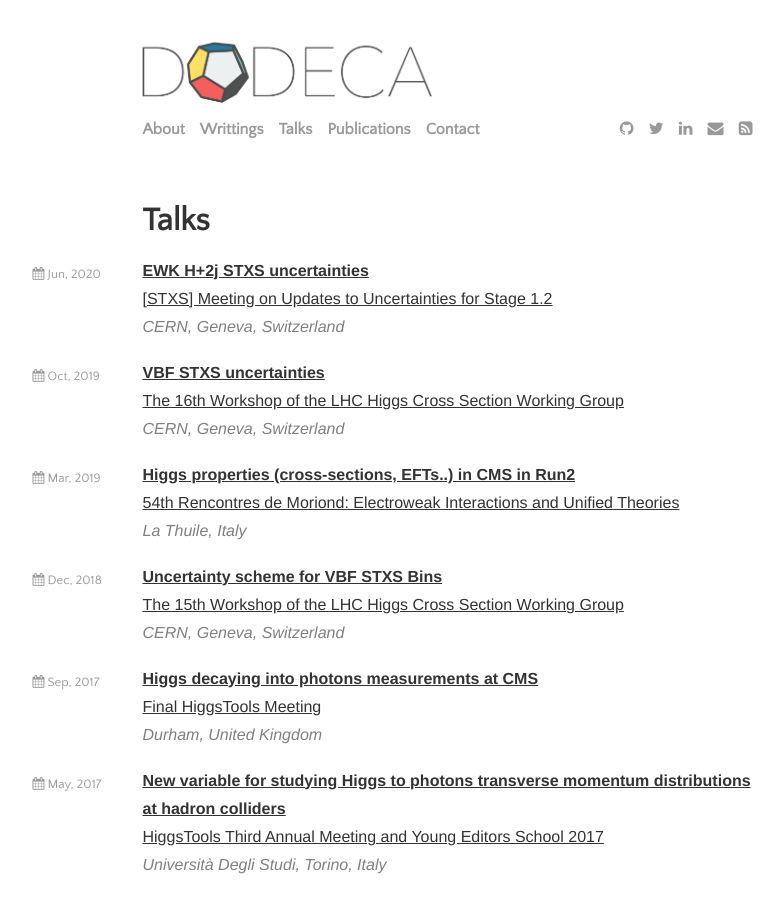
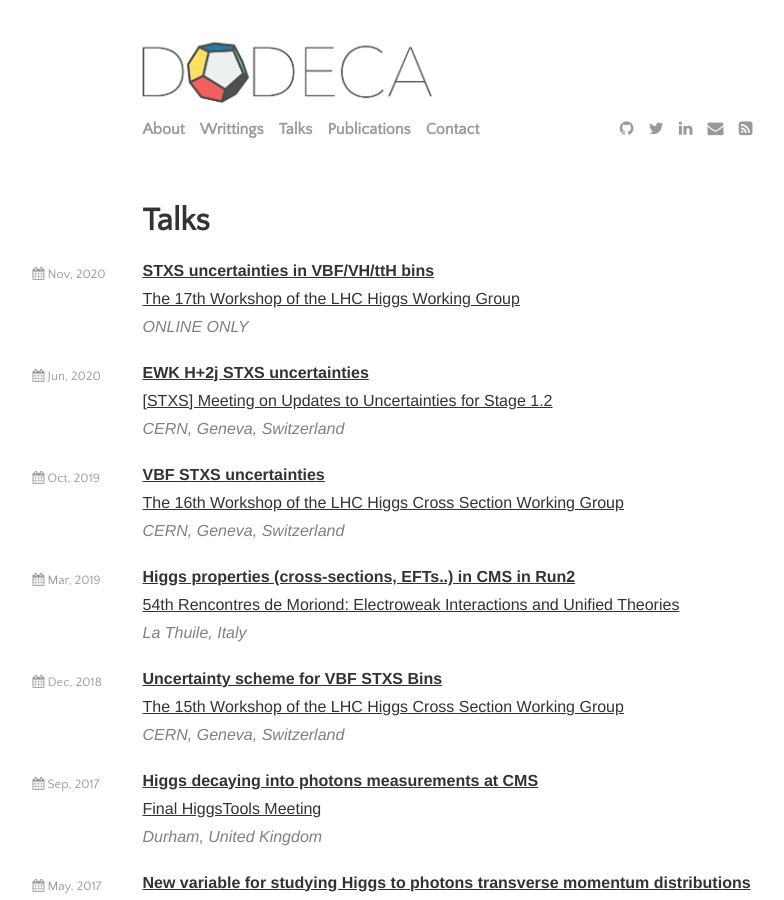
Before and after one commit to yhaddad/yhaddad.github.io, a Jekyll site: the page built from menu/talks.md, in a window 1280 px wide and 900 px high. Shown: the whole window, without its empty margins (190-974 px from the left). Built offline with Jekyll 4.4.1, drawn with Linux system fonts in a browser that asks for light colours; formulas are drawn with MathJax 3.

Commit message:
Update talks.yml

```diff
--- a/_data/talks.yml
+++ b/_data/talks.yml
@@ -1,3 +1,9 @@
+- abstract: ''
+  conf: {link: 'https://indico.cern.ch/event/922192/', loc: ' ONLINE ONLY',
+    name: 'The 17th Workshop of the LHC Higgs Working Group'}
+  date: 10/11/2020
+  pdf: https://indico.cern.ch/event/922192/contributions/4057339/attachments/2140439/3606411/STXS-uncertainties-VBF-11-2020.pdf
+  title: STXS uncertainties in VBF/VH/ttH bins
 - abstract: ''
   conf: {link: 'https://indico.cern.ch/event/931479/', loc: ' CERN, Geneva, Switzerland',
     name: '[STXS] Meeting on Updates to Uncertainties for Stage 1.2'}
```
